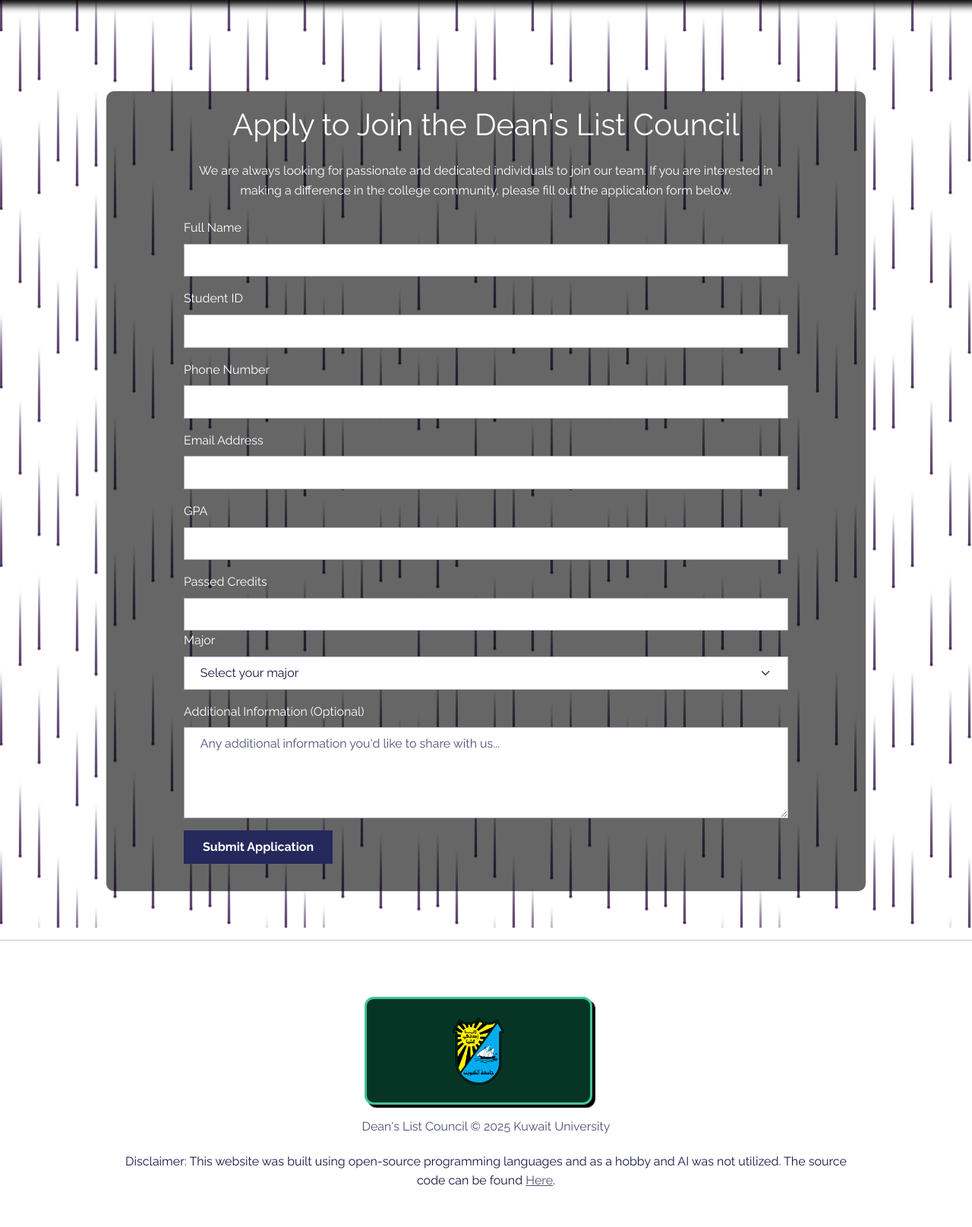
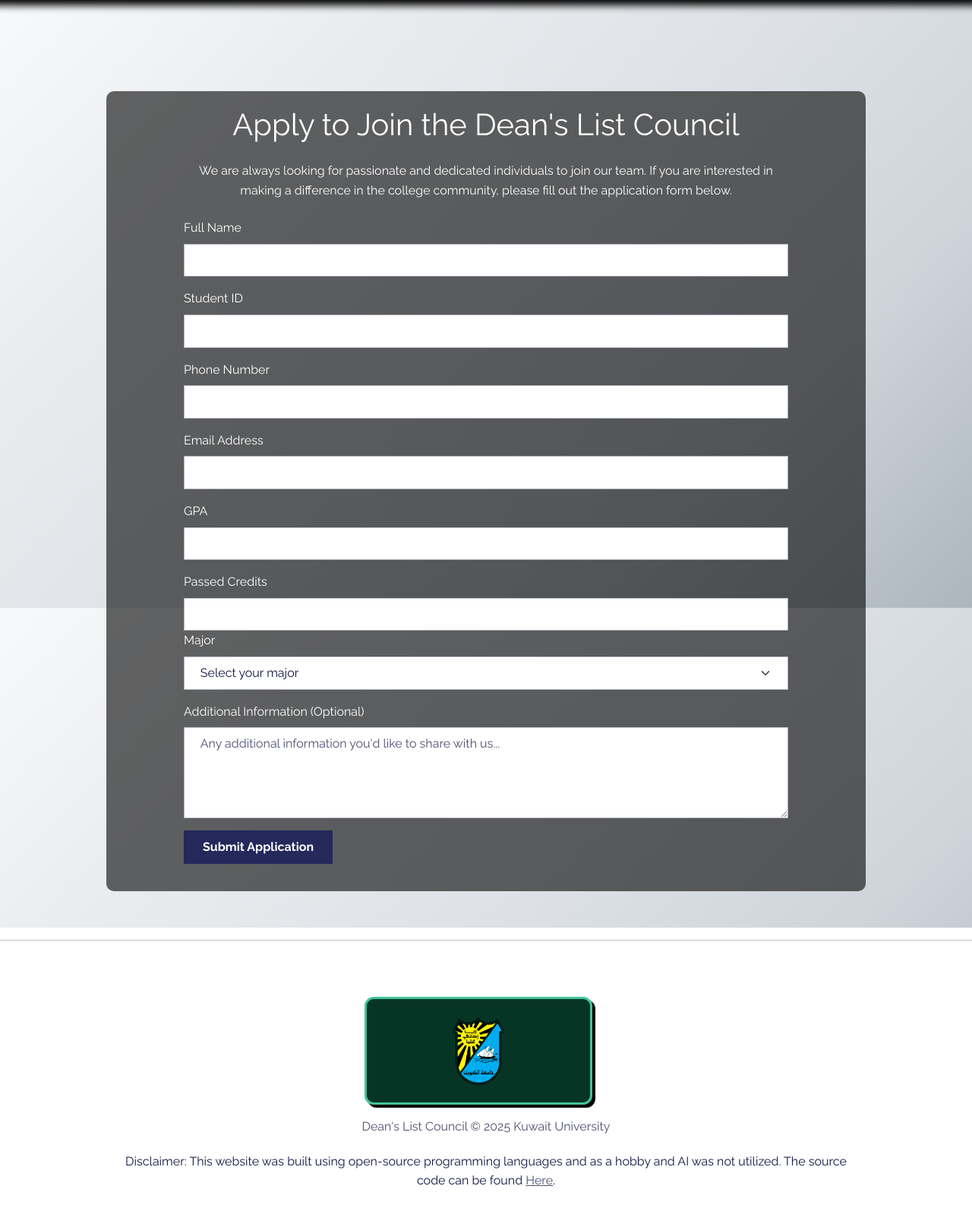
Before and after one commit to hadihaith/DLCwebsite, a Django app: page /apply in a window 1280 px wide. Shown: the part 103-1718 px from the top of the page at 76% size. Run offline with Django 5.2, Linux system fonts and the light colour scheme; data comes from the database, SQL or seed files in the repository; some libraries are stand-ins or nearby versions.

Commit message:
phase 1 done

```diff
--- a/main/static/frontend/assets/css/apply.css
+++ b/main/static/frontend/assets/css/apply.css
@@ -5,160 +5,18 @@
 .apply-container {
   width: 100%;
   height: 100%;
-  background: #fff;
-  background-image: radial-gradient(4px 100px at 0px 235px, #4A2E5F, #0000),
-    radial-gradient(4px 100px at 300px 235px, #4A2E5F, #0000),
-    radial-gradient(1.5px 1.5px at 150px 117.5px, #4A2E5F 100%, #0000 150%),
-    radial-gradient(4px 100px at 0px 252px, #4A2E5F, #0000),
-    radial-gradient(4px 100px at 300px 252px, #4A2E5F, #0000),
-    radial-gradient(1.5px 1.5px at 150px 126px, #4A2E5F 100%, #0000 150%),
-    radial-gradient(4px 100px at 0px 150px, #4A2E5F, #0000),
-    radial-gradient(4px 100px at 300px 150px, #4A2E5F, #0000),
-    radial-gradient(1.5px 1.5px at 150px 75px, #4A2E5F 100%, #0000 150%),
-    radial-gradient(4px 100px at 0px 253px, #4A2E5F, #0000),
-    radial-gradient(4px 100px at 300px 253px, #4A2E5F, #0000),
-    radial-gradient(1.5px 1.5px at 150px 126.5px, #4A2E5F 100%, #0000 150%),
-    radial-gradient(4px 100px at 0px 204px, #4A2E5F, #0000),
-    radial-gradient(4px 100px at 300px 204px, #4A2E5F, #0000),
-    radial-gradient(1.5px 1.5px at 150px 102px, #4A2E5F 100%, #0000 150%),
-    radial-gradient(4px 100px at 0px 134px, #4A2E5F, #0000),
-    radial-gradient(4px 100px at 300px 134px, #4A2E5F, #0000),
-    radial-gradient(1.5px 1.5px at 150px 67px, #4A2E5F 100%, #0000 150%),
-    radial-gradient(4px 100px at 0px 179px, #4A2E5F, #0000),
-    radial-gradient(4px 100px at 300px 179px, #4A2E5F, #0000),
-    radial-gradient(1.5px 1.5px at 150px 89.5px, #4A2E5F 100%, #0000 150%),
-    radial-gradient(4px 100px at 0px 299px, #4A2E5F, #0000),
-    radial-gradient(4px 100px at 300px 299px, #4A2E5F, #0000),
-    radial-gradient(1.5px 1.5px at 150px 149.5px, #4A2E5F 100%, #0000 150%),
-    radial-gradient(4px 100px at 0px 215px, #4A2E5F, #0000),
-    radial-gradient(4px 100px at 300px 215px, #4A2E5F, #0000),
-    radial-gradient(1.5px 1.5px at 150px 107.5px, #4A2E5F 100%, #0000 150%),
-    radial-gradient(4px 100px at 0px 281px, #4A2E5F, #0000),
-    radial-gradient(4px 100px at 300px 281px, #4A2E5F, #0000),
-    radial-gradient(1.5px 1.5px at 150px 140.5px, #4A2E5F 100%, #0000 150%),
-    radial-gradient(4px 100px at 0px 158px, #4A2E5F, #0000),
-    radial-gradient(4px 100px at 300px 158px, #4A2E5F, #0000),
-    radial-gradient(1.5px 1.5px at 150px 79px, #4A2E5F 100%, #0000 150%),
-    radial-gradient(4px 100px at 0px 210px, #4A2E5F, #0000),
-    radial-gradient(4px 100px at 300px 210px, #4A2E5F, #0000),
-    radial-gradient(1.5px 1.5px at 150px 105px, #4A2E5F 100%, #0000 150%);
-  background-size:
-    300px 235px,
-    300px 235px,
-    300px 235px,
-    300px 252px,
-    300px 252px,
-    300px 252px,
-    300px 150px,
-    300px 150px,
-    300px 150px,
-    300px 253px,
-    300px 253px,
-    300px 253px,
-    300px 204px,
-    300px 204px,
-    300px 204px,
-    300px 134px,
-    300px 134px,
-    300px 134px,
-    300px 179px,
-    300px 179px,
-    300px 179px,
-    300px 299px,
-    300px 299px,
-    300px 299px,
-    300px 215px,
-    300px 215px,
-    300px 215px,
-    300px 281px,
-    300px 281px,
-    300px 281px,
-    300px 158px,
-    300px 158px,
-    300px 158px,
-    300px 210px,
-    300px 210px,
-    300px 210px;
-  animation: hi 150s linear infinite;
+  background: linear-gradient(135deg,
+    #f8f9fa 0%,
+    #e9ecef 25%,
+    #dee2e6 50%,
+    #ced4da 75%,
+    #adb5bd 100%
+  ),
+  radial-gradient(circle at 20% 30%, rgba(74, 46, 95, 0.08) 0%, transparent 40%),
+  radial-gradient(circle at 80% 70%, rgba(156, 14, 137, 0.06) 0%, transparent 40%),
+  radial-gradient(circle at 60% 20%, rgba(74, 46, 95, 0.05) 0%, transparent 50%),
+  radial-gradient(circle at 30% 80%, rgba(40, 144, 241, 0.04) 0%, transparent 60%);
+  background-size: 100% 100%, 400px 400px, 350px 350px, 300px 300px, 250px 250px;
+  background-attachment: fixed;
+  min-height: 100vh;
 }
-
-@keyframes hi {
-  0% {
-    background-position:
-      0px 220px,
-      3px 220px,
-      151.5px 337.5px,
-      25px 24px,
-      28px 24px,
-      176.5px 150px,
-      50px 16px,
-      53px 16px,
-      201.5px 91px,
-      75px 224px,
-      78px 224px,
-      226.5px 350.5px,
-      100px 19px,
-      103px 19px,
-      251.5px 121px,
-      125px 120px,
-      128px 120px,
-      276.5px 187px,
-      150px 31px,
-      153px 31px,
-      301.5px 120.5px,
-      175px 235px,
-      178px 235px,
-      326.5px 384.5px,
-      200px 121px,
-      203px 121px,
-      351.5px 228.5px,
-      225px 224px,
-      228px 224px,
-      376.5px 364.5px,
-      250px 26px,
-      253px 26px,
-      401.5px 105px,
-      275px 75px,
-      278px 75px,
-      426.5px 180px;
-  }
-  to {
-    background-position:
-      0px 6800px,
-      3px 6800px,
-      151.5px 6917.5px,
-      25px 13632px,
-      28px 13632px,
-      176.5px 13758px,
-      50px 5416px,
-      53px 5416px,
-      201.5px 5491px,
-      75px 17175px,
-      78px 17175px,
-      226.5px 17301.5px,
-      100px 5119px,
-      103px 5119px,
-      251.5px 5221px,
-      125px 8428px,
-      128px 8428px,
-      276.5px 8495px,
-      150px 9876px,
-      153px 9876px,
-      301.5px 9965.5px,
-      175px 13391px,
-      178px 13391px,
-      326.5px 13540.5px,
-      200px 14741px,
-      203px 14741px,
-      351.5px 14848.5px,
-      225px 18770px,
-      228px 18770px,
-      376.5px 18910.5px,
-      250px 5082px,
-      253px 5082px,
-      401.5px 5161px,
-      275px 6375px,
-      278px 6375px,
-      426.5px 6480px;
-  }
-}
```
